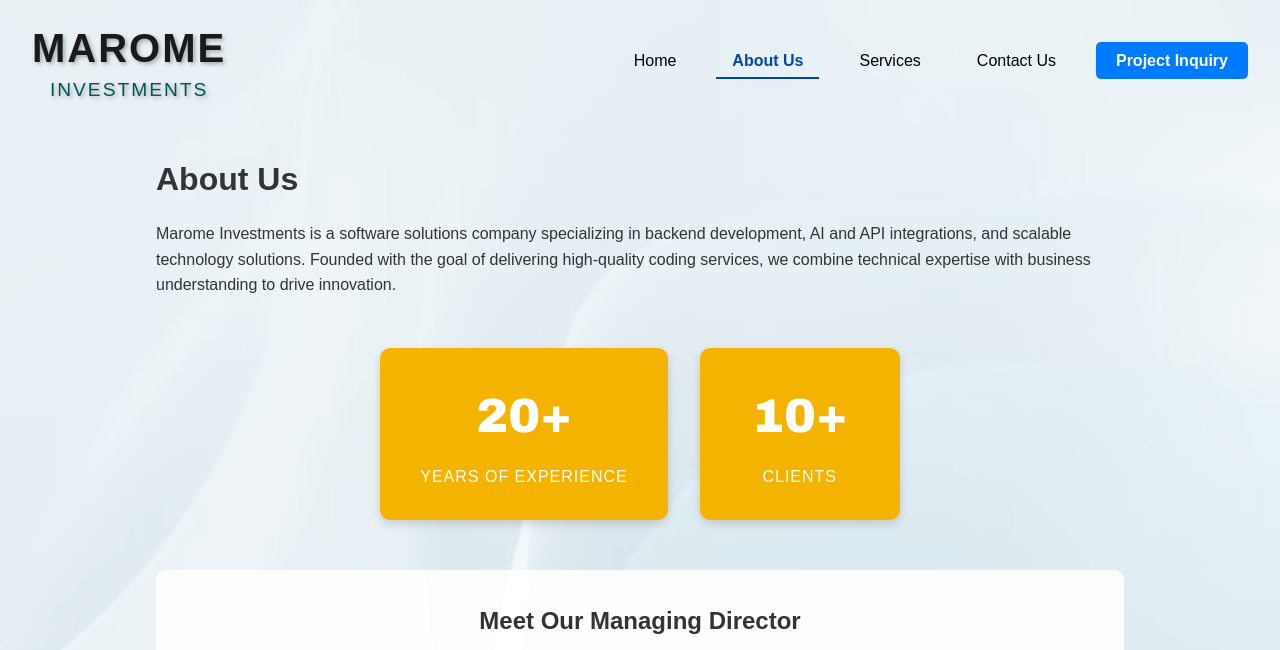
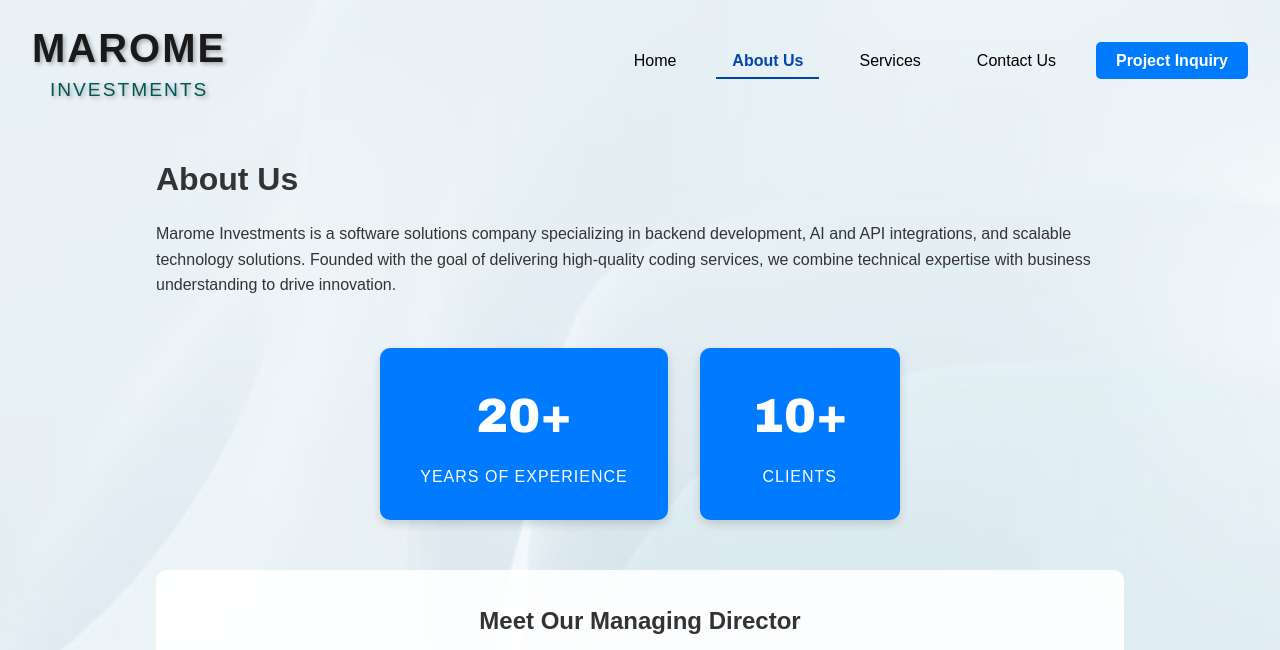
Before and after one commit to Sphola619/marome-investments, a plain HTML site: page about.html in a window 1280 px wide. Shown: the top 650 px of the page. Drawn offline with Linux system fonts and the light colour scheme.

Commit message:
stats section update

```diff
--- a/styles.css
+++ b/styles.css
@@ -300,7 +300,7 @@ nav ul li a.link.active {
 }
 
 .stats {
-  background-color: #f5b301;
+  background-color: #007BFF;
   color: #fff;
   padding: 30px 40px;
   border-radius: 10px;
```
Also changed, not shown: about.html (+1 -0 lines), contact.html (+1 -0 lines), index.html (+1 -0 lines), inquiry.html (+1 -0 lines), services.html (+1 -0 lines), thankyou.html (+1 -0 lines).
